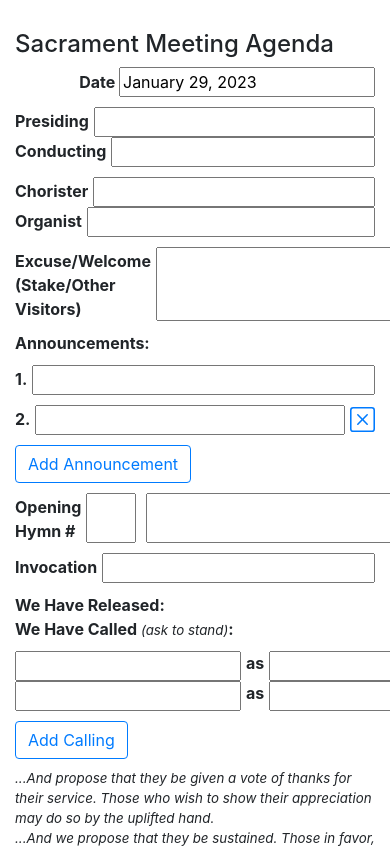
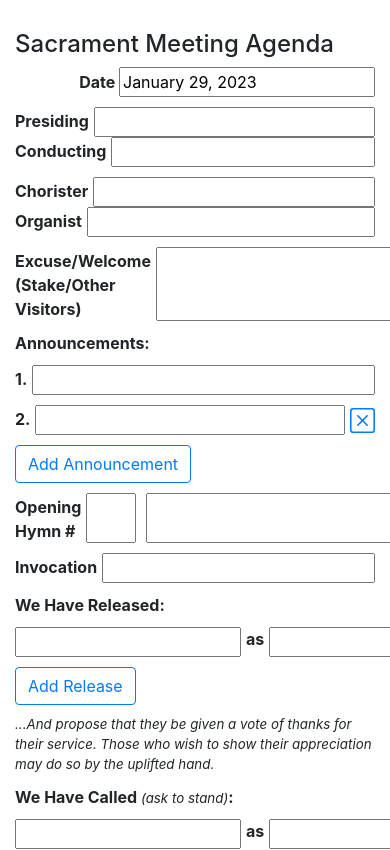
Before and after one commit to arnell/sacrament-meeting-agenda, a React (Create React App) app: page / in a window 390 px wide. Shown: the top 850 px of the page. Built offline with nearby package versions, Linux system fonts and the light colour scheme; the HTML template or start-up script is replaced by a standard one.

Commit message:
Fix releases and callings section styling on mobile

```diff
--- a/public/index.html
+++ b/public/index.html
@@ -7,10 +7,9 @@
     <meta name="theme-color" content="#000000" />
     <link
       rel="stylesheet"
-      href="https://cdn.jsdelivr.net/npm/bootstrap@4.0.0/dist/css/bootstrap.min.css"
-      integrity="sha384-Gn5384xqQ1aoWXA+058RXPxPg6fy4IWvTNh0E263XmFcJlSAwiGgFAW/dAiS6JXm"
+      href="https://cdn.jsdelivr.net/npm/bootstrap@4.6.2/dist/css/bootstrap.min.css"
+      integrity="sha384-xOolHFLEh07PJGoPkLv1IbcEPTNtaed2xpHsD9ESMhqIYd0nLMwNLD69Npy4HI+N"
       crossorigin="anonymous"
-      media="all"
     />
     <link rel="apple-touch-icon" href="%PUBLIC_URL%/logo192.png" />
     <link rel="manifest" href="%PUBLIC_URL%/manifest.json" />
--- a/src/App.css
+++ b/src/App.css
@@ -35,8 +35,7 @@
   .col-sm-7 {
     width: 58.333333333333336%;
   }
-  .col-sm-6,
-  .col-md-6 {
+  .col-sm-6 {
     width: 50%;
   }
   .col-sm-5 {
--- a/src/App.js
+++ b/src/App.js
@@ -86,24 +86,24 @@ const App = () => {
             <div className="row">
               <TextBox
                 label="Presiding"
-                className="col-md-6"
+                className="col-sm-6"
                 fieldName="presiding"
               />
               <TextBox
                 label="Conducting"
-                className="col-md-6"
+                className="col-sm-6"
                 fieldName="conducting"
               />
             </div>
             <div className="row">
               <TextBox
                 label="Chorister"
-                className="col-md-6"
+                className="col-sm-6"
                 fieldName="chorister"
               />
               <TextBox
                 label="Organist"
-                className="col-md-6"
+                className="col-sm-6"
                 fieldName="organist"
               />
             </div>
--- a/src/CallingsSection.js
+++ b/src/CallingsSection.js
@@ -3,8 +3,12 @@ import styled from 'styled-components';
 import PropTypes from 'prop-types';
 
 import CallingInput from './CallingInput';
-import FlexContainer from './FlexContainer';
 import EnumeratedSection from './EnumeratedSection';
+
+const StyledCallingReleaseRow = styled.div`
+  flex: 1;
+  display: flex;
+`;
 
 const StyledCallingInput = styled(CallingInput)`
   flex: 1;
@@ -22,51 +26,56 @@ const StyledNote = styled.span`
   font-size: smaller;
 `;
 
-const CallingRow = ({ fieldName, removeButton }) => (
-  <>
-    <div className="col-sm-6">
-      <StyledCallingInput fieldName={`${fieldName}-release`} />
-    </div>
-    <div className="col-sm-6">
-      <FlexContainer>
-        <StyledCallingInput fieldName={`${fieldName}-call`} />
+const CallingReleaseRow = ({ fieldName, removeButton }) => (
+  <StyledCallingReleaseRow>
+    <StyledCallingInput fieldName={`${fieldName}`} />
     {removeButton}
-      </FlexContainer>
-    </div>
-  </>
+  </StyledCallingReleaseRow>
 );
 
-CallingRow.propTypes = {
+CallingReleaseRow.propTypes = {
   fieldName: PropTypes.string.isRequired,
   removeButton: PropTypes.oneOfType([PropTypes.element, PropTypes.bool]),
 };
 
 const CallingsSection = () => (
-  <>
   <div className="row">
-      <div className="col-sm-6">We Have Released:</div>
     <div className="col-sm-6">
-        We Have Called <StyledNote>(ask to stand)</StyledNote>:
-      </div>
-    </div>
+      <div>We Have Released:</div>
       <EnumeratedSection
-      sectionItem={CallingRow}
-      fieldName="callings-section"
-      addText="Add Calling"
+        sectionItem={CallingReleaseRow}
+        fieldName="release-section"
+        addText="Add Release"
+        addButtonColClass={false}
         initialCount={1}
       />
       <div className="row">
-      <StyledCallingVerbage className="col-sm-6">
+        <StyledCallingVerbage>
           ...And propose that they be given a vote of thanks for their service.
           Those who wish to show their appreciation may do so by the uplifted
           hand.
         </StyledCallingVerbage>
-      <StyledCallingVerbage className="col-sm-6">
+      </div>
+    </div>
+    <div className="col-sm-6">
+      <div>
+        We Have Called <StyledNote>(ask to stand)</StyledNote>:
+      </div>
+      <EnumeratedSection
+        sectionItem={CallingReleaseRow}
+        fieldName="calling-section"
+        addText="Add Calling"
+        addButtonColClass={false}
+        initialCount={1}
+      />
+      <div className="row">
+        <StyledCallingVerbage>
           ...And we propose that they be sustained. Those in favor, manifest it.
           Any opposed, manifest it.
         </StyledCallingVerbage>
       </div>
-  </>
+    </div>
+  </div>
 );
 
 export default CallingsSection;
--- a/src/EnumeratedSection.js
+++ b/src/EnumeratedSection.js
@@ -8,6 +8,7 @@ const EnumeratedSection = ({
   sectionItem: SectionItem,
   fieldName,
   addText,
+  addButtonColClass = true,
   initialCount = 2,
 }) => {
   const { values: formikValues, setFieldValue } = useFormikContext();
@@ -49,7 +50,7 @@ const EnumeratedSection = ({
     <>
       {rows}
       <div className="row no-print">
-        <div className="col-sm-12">
+        <div className={addButtonColClass && 'col-sm-12'}>
           <button
             type="button"
             className="btn btn-outline-primary"
@@ -67,6 +68,7 @@ EnumeratedSection.propTypes = {
   sectionItem: PropTypes.elementType,
   fieldName: PropTypes.string,
   addText: PropTypes.string,
+  addButtonColClass: PropTypes.bool,
   initialCount: PropTypes.number,
 };
 
```
Lines whose indentation alone changed are shown as unchanged.
